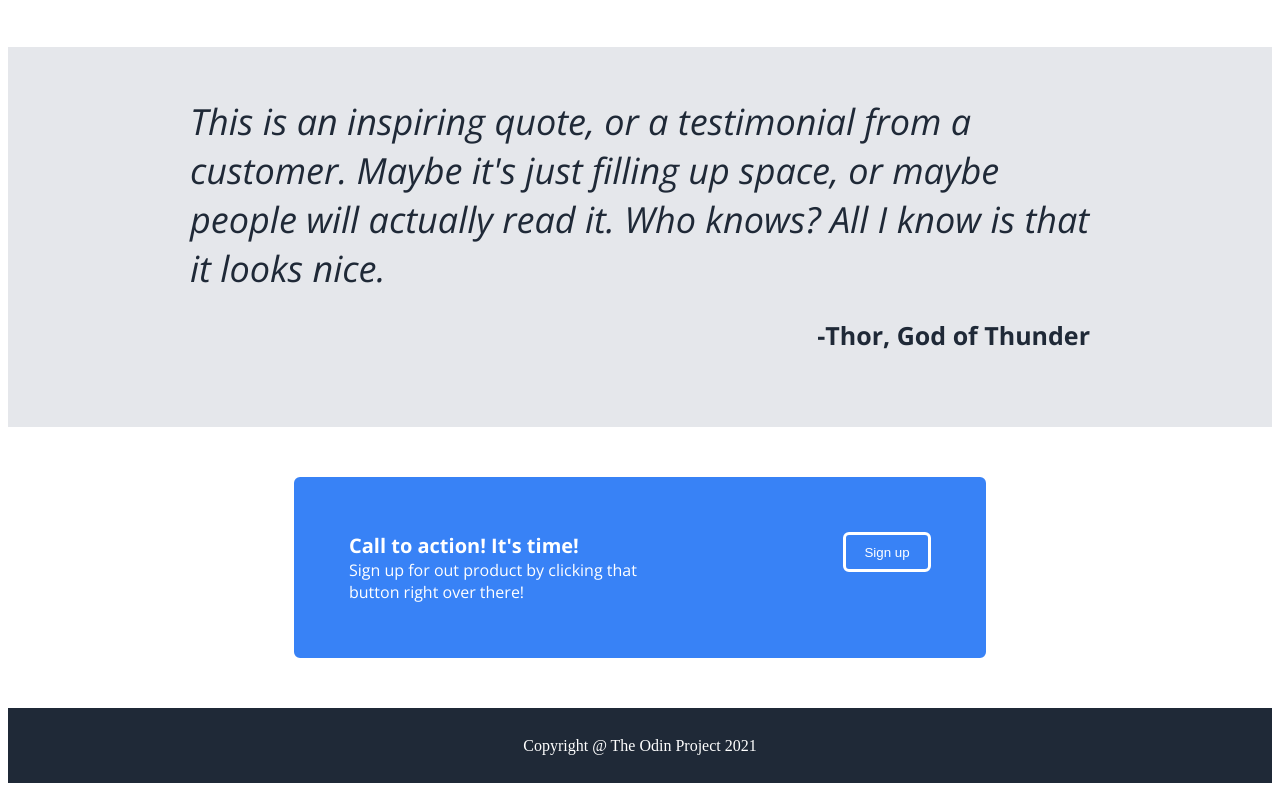
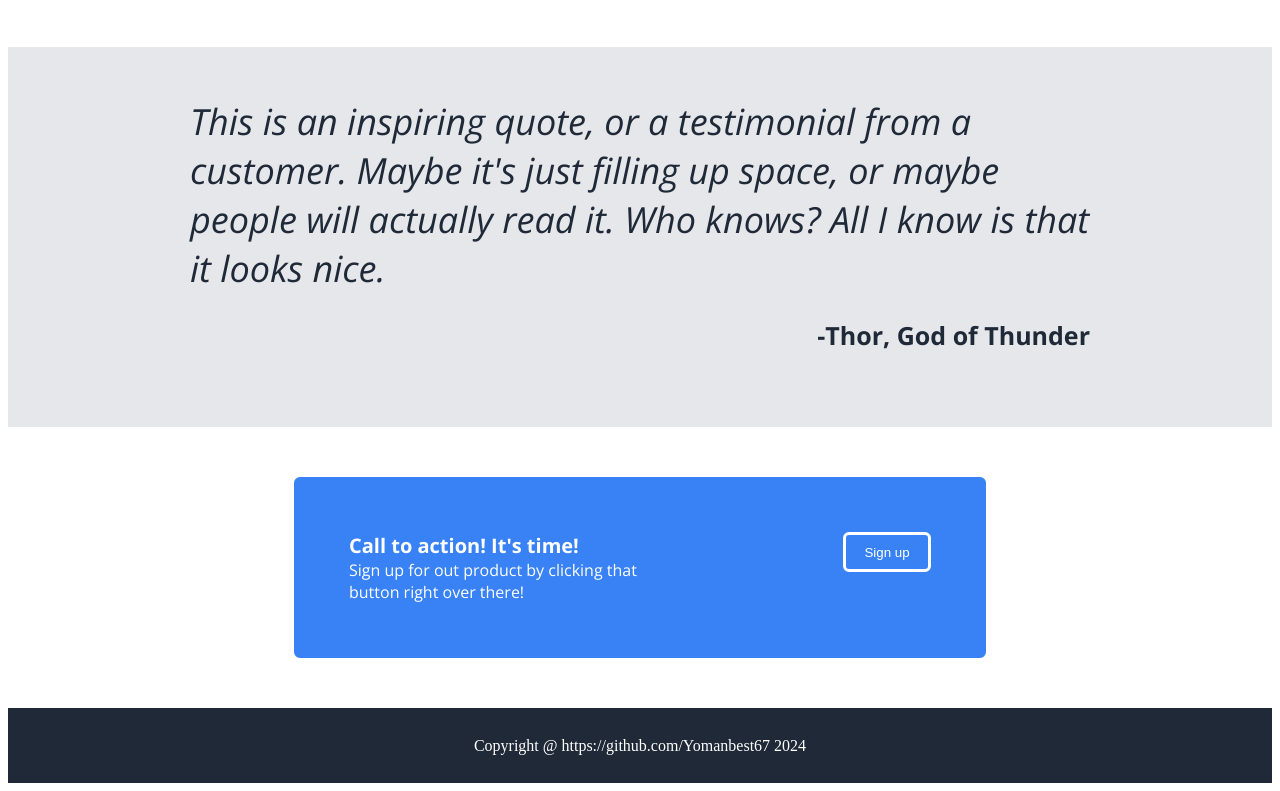
Before and after one commit to Yomanbest67/landing_page, a plain HTML site: page index.html in a window 1280 px wide. Shown: the part 962-1753 px from the top of the page. Drawn offline with nearby package versions, Linux system fonts and the light colour scheme.

Commit message:
Modified the footer copyright notice.html

```diff
--- a/index.html
+++ b/index.html
@@ -78,7 +78,7 @@
     </div>
 
     <div class="footer">
-        <p class="footer_text">Copyright @ The Odin Project 2021</p>
+        <p class="footer_text">Copyright @ https://github.com/Yomanbest67 2024</p>
     </div>
 </body>
 
```
